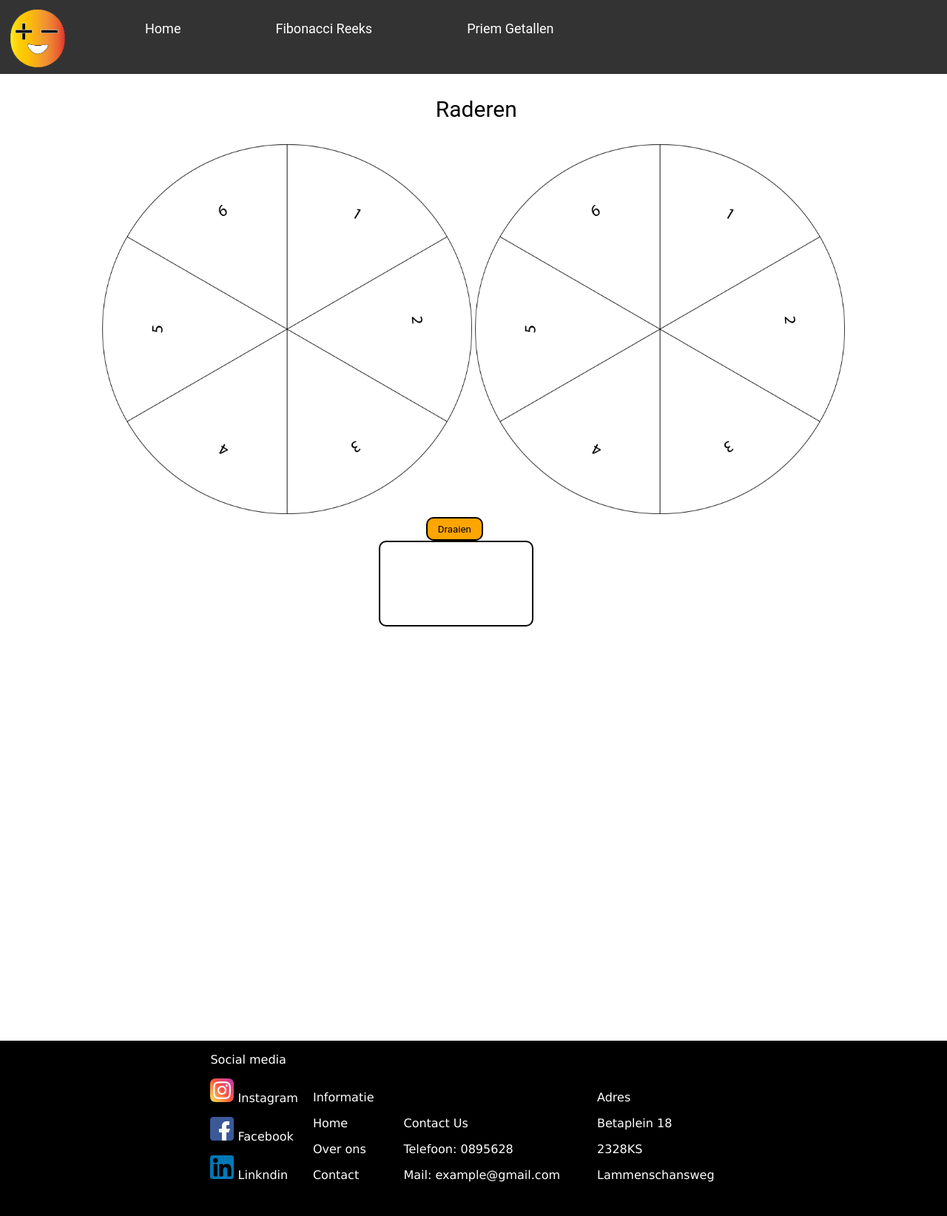
After one commit to Br1oo/project-math-mate, a PHP site: page /raden.html in a window 1280 px wide. The commit adds this page. Shown: the whole page at 74% size. Run offline with PHP 8.4, Linux system fonts and the light colour scheme.

Commit message:
raderen toegevoegd

```diff
--- a/Javascript/tafelvan.js
+++ b/Javascript/tafelvan.js
@@ -7,7 +7,7 @@ var c = "";
 var number = "";
 var isprime = true;
 var aPriem = [];
-
+var rotation, time, num1, num2;
 
 function wissen(){
     document.getElementById("output").innerHTML = " ";
@@ -94,3 +94,72 @@ function febonatci() {
     }
     console.log(aPriem);
   }
+
+
+function getRandom(min, max) {
+  return Math.floor(Math.random() * (max - min)) + min;
+}
+
+function spinIt() {
+  rotation = getRandom(800, 2000);
+  time = getRandom(5, 10);
+  document.getElementById("rad1").style.transform =
+    "rotate(" + rotation + "deg)";
+  document.getElementById("rad1").style.transition = time + "s";
+
+  rotation1 = getRandom(800, 2000);
+  time1 = getRandom(5, 10);
+  document.getElementById("rad2").style.transform =
+    "rotate(" + rotation1 + "deg)";
+  document.getElementById("rad2").style.transition = time1 + "s";
+
+  setTimeout(getNumber, (time + 0.5) * 1000);
+  setTimeout(getNumber1, (time1 + 0.5) * 1000);
+  setTimeout(function () {
+    document.getElementById("resultaat").innerHTML =
+      num1 + " + " + num2 + " = " + (num1 + num2);
+  }, Math.max((time + 0.5) * 1000, (time1 + 0.5) * 1000));
+}
+
+function getNumber() {
+  rotation = rotation % 360;
+
+
+  if (rotation >= 0 && rotation <= 59) {
+    num1 = 6;
+  } else if (rotation >= 60 && rotation <= 119) {
+    num1 = 5;
+  } else if (rotation >= 120 && rotation <= 179) {
+    num1 = 4;
+  } else if (rotation >= 180 && rotation <= 239) {
+    num1 = 3;
+  } else if (rotation >= 240 && rotation <= 299) {
+    num1 = 2;
+  } else if (rotation >= 300 && rotation <= 359) {
+    num1 = 1;
+  }
+}
+function getNumber1() {
+  rotation1 = rotation1 % 360;
+
+
+  if (rotation1 >= 0 && rotation1 <= 59) {
+    num2 = 6;
+    return 6;
+  } else if (rotation1 >= 60 && rotation1 <= 119) {
+    num2 = 5;
+    return 5;
+  } else if (rotation1 >= 120 && rotation1 <= 179) {
+    num2 = 4;
+    return 4;
+  } else if (rotation1 >= 180 && rotation1 <= 239) {
+    num2 = 3;
+    return 3;
+  } else if (rotation1 >= 240 && rotation1 <= 299) {
+    num2 = 2;
+    return 2;
+  } else if (rotation1 >= 300 && rotation1 <= 359) {
+    num2 = 1;
+    return 1;
+  }
+}
--- a/css/stylestyle.css
+++ b/css/stylestyle.css
@@ -362,3 +362,12 @@ font-family: 'Roboto', sans-serif;
   padding:30px;
   text-align: left;
 }
+
+#rad1, #rad2{
+  height: 500px;
+  width: 500px;
+  display: inline-block;
+}
+#raderen{
+  text-align: center;
+}
--- /dev/null
+++ b/raden.html
@@ -0,0 +1,110 @@
+<!DOCTYPE html>
+<html>
+  <head>
+    <meta charset="utf-8" />
+    <meta http-equiv="language" content="NL" />
+    <meta name="viewport" content="width=device-width, initial-scale=1" />
+    <meta name="description" content="" />
+    <meta name="author" content="" />
+    <meta name="keywords" content="" />
+    <link rel="stylesheet" href="css/stylestyle.css" />
+    <script src="javascript/tafelvan.js"></script>
+    <title>Mathmate</title>
+  </head>
+
+  <body>
+    <header>
+      <div class="navbar">
+        <img src="img/logo.png" alt="logo" class="logo" />
+        <a href="index.html" class="ditiseentest">
+          <button class="subnavbtn12" href="index.html">Home</button>
+        </a>
+        <a href="fibonatchi.html" class="ditiseentest">
+          <button class="subnavbtn12" href="fibonatchi.html">
+            Fibonacci Reeks
+          </button>
+        </a>
+        <a href="priem.html" class="ditiseentest">
+          <button class="subnavbtn12" href="priem.html">Priem Getallen</button>
+        </a>
+      </div>
+      <div class="subnav">
+        <a class="ditiseentest"
+          ><button class="subnavbtn">
+            Other <i class="fa fa-caret-down"></i>
+          </button>
+        </a>
+        <div class="subnav-content3">
+          <a href="#">Reeks </a>
+          <a href="#">Contact </a>
+          <a href="#">Shoot the pig</a>
+          <a href="#"> Calculator</a>
+        </div>
+      </div>
+    </header>
+
+    <main>
+      <p class="text">Raderen</p>
+
+      <!-- <table>
+        <tr>
+          <td> -->
+            <div id="raderen"><img id="rad1" src="img/rad.png" alt="" />
+          <!-- </td>
+        </tr>
+        <tr>
+          <td> -->
+           <img id="rad2" src="img/rad.png" alt="" /></div>
+          <!-- </td>
+        </tr>
+        <tr>
+          <td> -->
+            <button class="Rekenen" onclick="spinIt()">Draaien</button>
+          <!-- </td>
+        </tr>
+
+        <tr>
+          <td> -->
+            <div class="Outputveld" id="resultaat"></div>
+          <!-- </td>
+        </tr>
+      </table> -->
+    </main>
+    <footer>
+      <div class="footertje">
+        <article class="textbox1">
+          <p>Social media <br /></p>
+          <p>
+            <img src="img/instagram.png" class="icons" alt="Icons" />
+            Instagram<br />
+          </p>
+          <p>
+            <img src="img/facebook.png" class="icons" alt="Icons" /> Facebook
+            <br />
+          </p>
+          <p>
+            <img src="img/linkedin.png" class="icons" alt="Icons" />
+            Linkndin<br />
+          </p>
+        </article>
+        <article class="textbox2">
+          <p>Informatie<br /></p>
+          <p>Home<br /></p>
+          <p>Over ons <br /></p>
+          <p>Contact<br /></p>
+        </article>
+        <div class="textbox3">
+          <p>Contact Us<br /></p>
+          <p>Telefoon: 0895628<br /></p>
+          <p>Mail: example@gmail.com<br /></p>
+        </div>
+        <article class="textbox4">
+          <p>Adres<br /></p>
+          <p>Betaplein 18<br /></p>
+          <p>2328KS<br /></p>
+          <p>Lammenschansweg<br /></p>
+        </article>
+      </div>
+    </footer>
+  </body>
+</html>
```
Also changed, not shown: img/rad.png (added).
